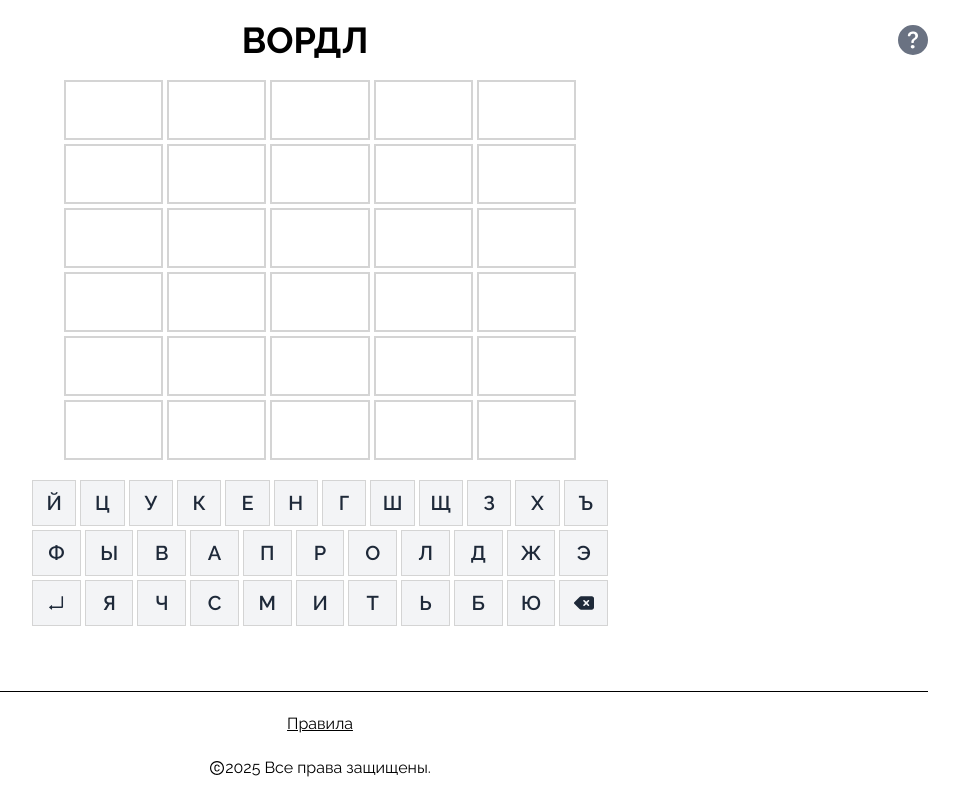
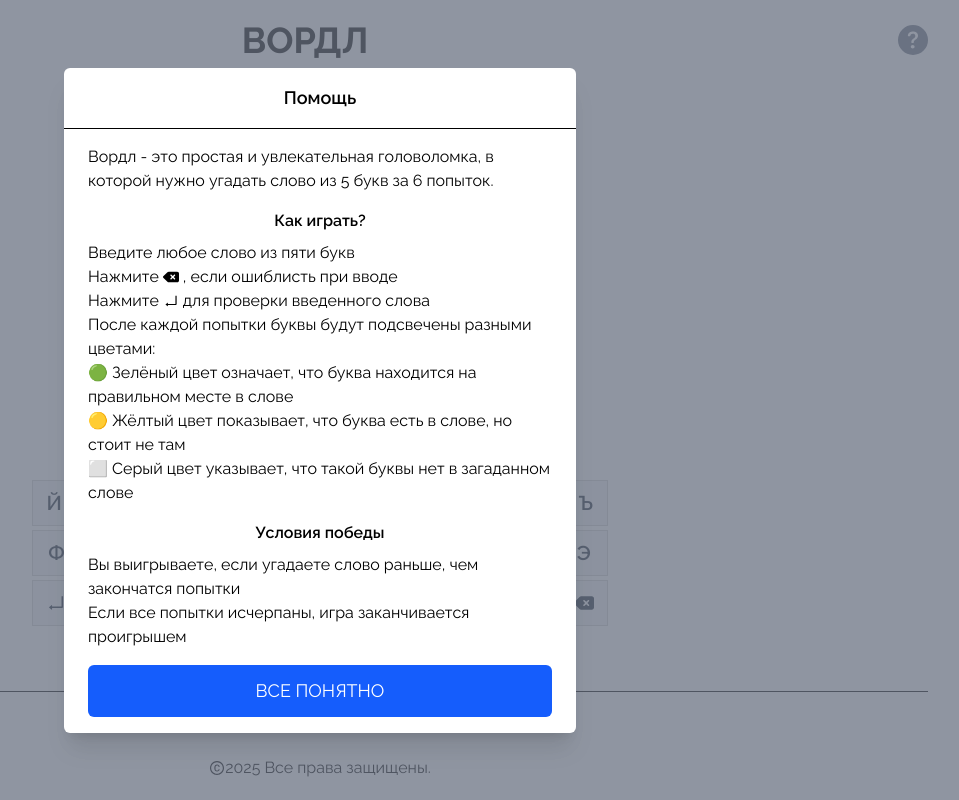
Before and after one commit to anvass/wordle, a React (Vite) app: page / in a window 1280 px wide. Shown: the whole page, without its empty margins (320-1279 px from the left). Built offline with nearby package versions, Linux system fonts and the light colour scheme.

Commit message:
feat: help modal as default

```diff
--- a/src/App.tsx
+++ b/src/App.tsx
@@ -15,7 +15,7 @@ function App() {
     targetWord: words[Math.floor(Math.random() * words.length)],
   });
 
-  const [modalName, setModalName] = useState<ModalName | null>(null);
+  const [modalName, setModalName] = useState<ModalName | null>('help');
 
   const handleLetterEnter = (key: string) => {
     if (gameState.currentWord.length < COLS_COUNT) {
```
